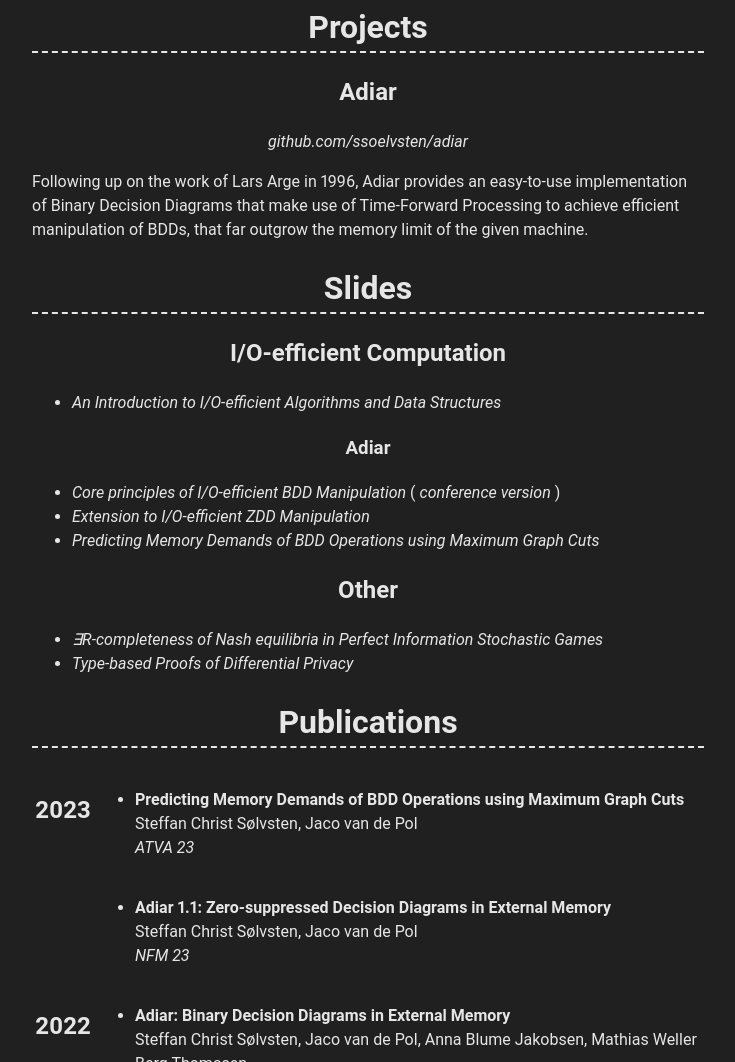
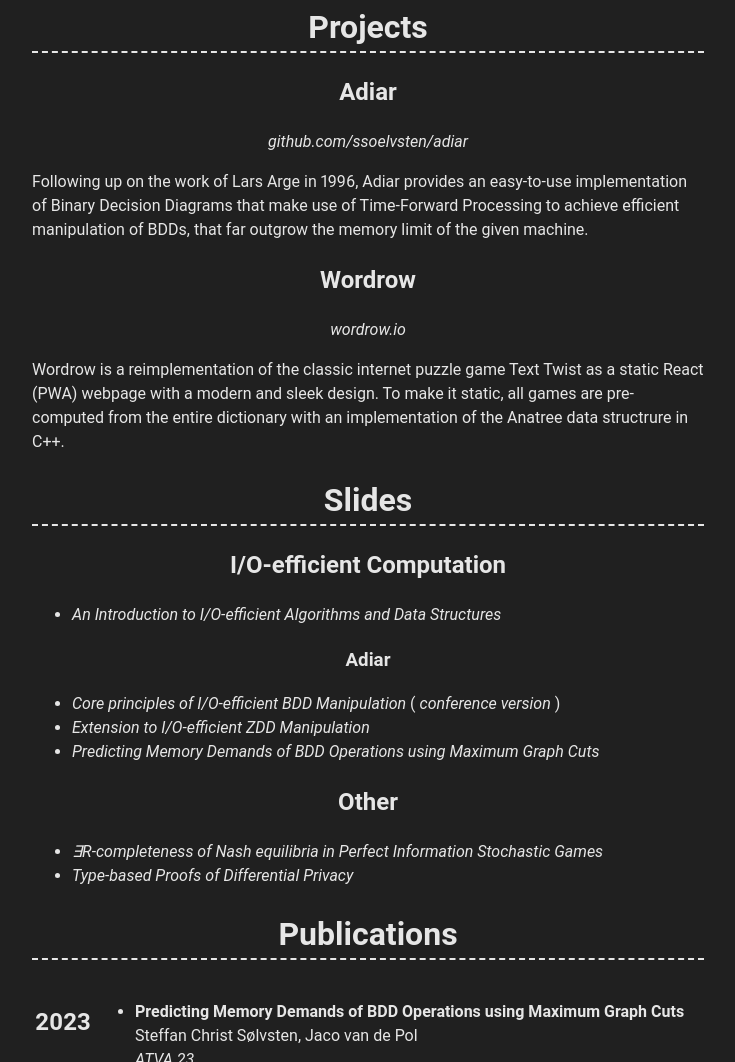
Before and after one commit to ssoelvsten/ssoelvsten.github.io, a plain HTML site: page index.html in a window 1280 px wide. Shown: the part 675-1737 px from the top of the page, without its empty margins (272-1007 px from the left). Drawn offline with Linux system fonts and the light colour scheme.

Commit message:
Add Wordrow project

```diff
--- a/index.html
+++ b/index.html
@@ -58,6 +58,21 @@
                 easy-to-use implementation of Binary Decision Diagrams that make
                 use of Time-Forward Processing to achieve efficient manipulation
                 of BDDs, that far outgrow the memory limit of the given machine.
+            </p>
+
+            <h2>Wordrow</h2>
+            <div class="subheader">
+                <a href="https://www.wordrow.io" target="_blank">
+                    wordrow.io
+                </a>
+            </div>
+
+            <p>
+                Wordrow is a reimplementation of the classic internet puzzle game
+		Text Twist as a static React (PWA) webpage with a modern and sleek
+		design. To make it static, all games are pre-computed from the
+		entire dictionary with an implementation of the Anatree data
+		structrure in C++.
             </p>
         </div>
 
```
